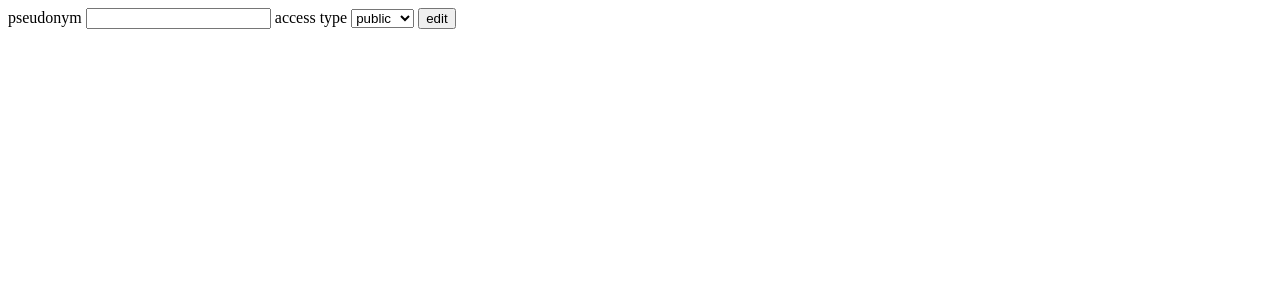
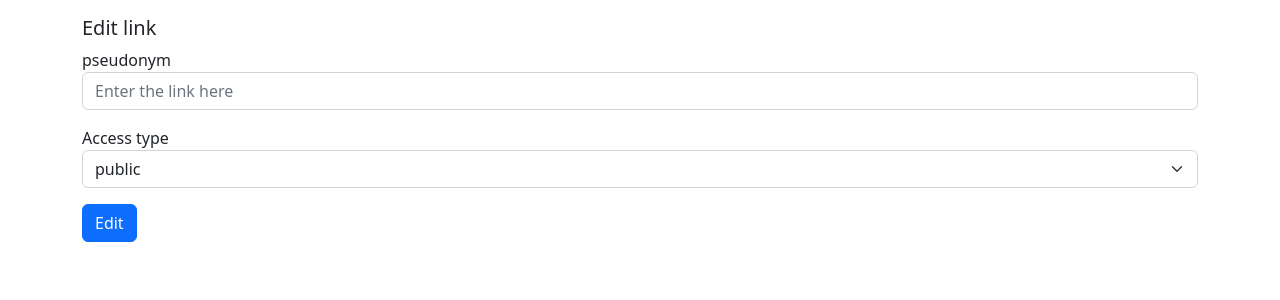
Before and after one commit to dennyaap/link_shortener, a Flask app: page /edit/1 in a window 1280 px wide. Shown: the top 300 px of the page. Run offline with Flask 3, Linux system fonts and the light colour scheme; the visitor is signed in with stand-in values (Sample User, id 1); data that the repository does not hold is empty.

Commit message:
added styles

```diff
--- a/main_app/templates/edit.html
+++ b/main_app/templates/edit.html
@@ -5,15 +5,19 @@
     <meta http-equiv="X-UA-Compatible" content="IE=edge">
     <meta name="viewport" content="width=device-width, initial-scale=1.0">
     <title>edit</title>
+    <link rel="stylesheet" href="https://cdn.jsdelivr.net/npm/bootstrap@5.2.3/dist/css/bootstrap.min.css" integrity="sha384-rbsA2VBKQhggwzxH7pPCaAqO46MgnOM80zW1RWuH61DGLwZJEdK2Kadq2F9CUG65" crossorigin="anonymous">
 </head>
 <body>
+    <div class="container mt-3">
+    <h5>Edit link</h5>
     <form method="post">
+        <div class="form-group">
             <label for="pseudonym">pseudonym</label>
-        <input type="text" name="pseudonym" id="pseudonym" value="{{ data['shortened_link'].pseudonym }}">
-
-        <label for="current_type_access" for="access_type">access type</label>
-        <select name="current_type_access" id="access_type">
-
+            <input type="text" class="form-control" id="pseudonym" placeholder="Enter the link here" name="pseudonym" value="{{ data['shortened_link'].pseudonym }}">
+        </div>
+        <div class="form-group mt-3">
+            <label for="current_type_access" for="access_type">Access type</label>
+            <select class="form-select" name="current_type_access" id="access_type">
                 {% for access_type in data['access_types'] %}
                     {% if access_type == data['shortened_link'].access_type %}
                         <option value="{{ access_type }}" selected>{{ access_type }}</option>
@@ -22,8 +26,10 @@
                     {% endif %}
                 {% endfor %}
             </select>
+        </div>
 
-        <button>edit</button>
+        <button type="submit" class="btn btn-primary mt-3">Edit</button>
     </form>
+    </div>
 </body>
 </html>
```
Lines whose indentation alone changed are shown as unchanged.
